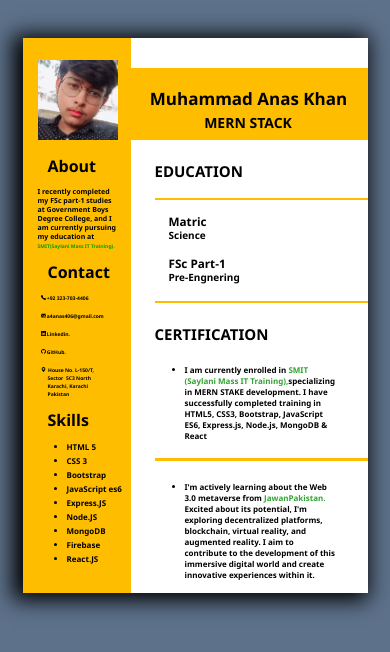
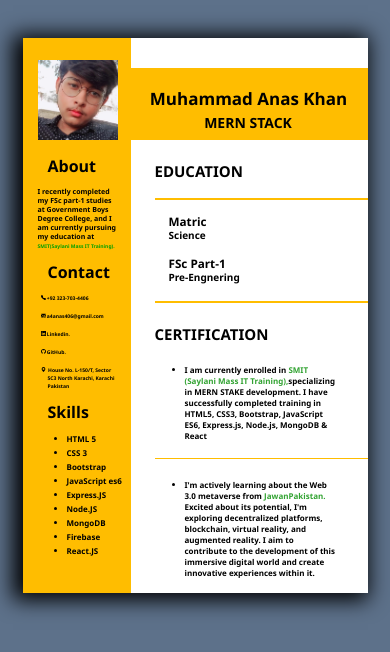
Before and after one commit to anaskhancodes/React-resume-cv, a React (Create React App) app: page / in a window 390 px wide. Shown: the top 652 px of the page. Built offline with nearby package versions, Linux system fonts and the light colour scheme.

Commit message:
About me

```diff
--- a/src/index.jsx
+++ b/src/index.jsx
@@ -31,8 +31,7 @@ function Hi() {
                 <p><a href="milto:a4anas406@gmail.com"><EnvelopeAtFill/> a4anas406@gmail.com</a></p>
                 <p><a href="https://www.linkedin.com/in/muhammadanaskhancodes/"><Linkedin/> Linkedin.</a></p>
                 <p><a href="https://github.com/anaskhancodes"><Github/> GitHub.</a></p>
-                <p>
-                {/* <i className="fa-solid fa-location-dot" style="color: #000000;"></i> */}
+                <p className='address'>
                     <a href="https://goo.gl/maps/v3jke4YGf7qYqPWH7">
                     <GeoAltFill/>&nbsp; House No. L-150/T, Sector&nbsp; 5C3
                         North Karachi, Karachi
--- a/src/info.css
+++ b/src/info.css
@@ -90,6 +90,10 @@ ul li {
         font-size: 7px;
     }
 
+    .address{
+        margin-right: 10px;
+    }
+
     p {
         font-size: 6px;
         margin-top: 10px;
--- a/src/self.css
+++ b/src/self.css
@@ -202,4 +202,8 @@ hr {
         margin-right: 30px;
         font-size: 8px;
     }
+
+    .li-hr{
+        height: 1px;
+    }
 }
```
